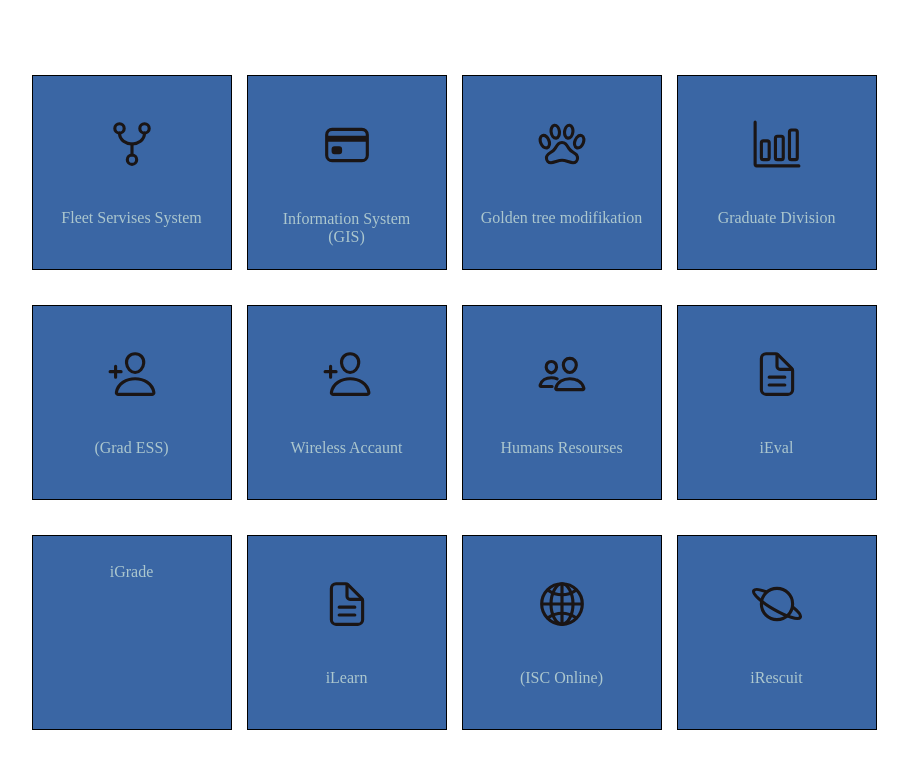
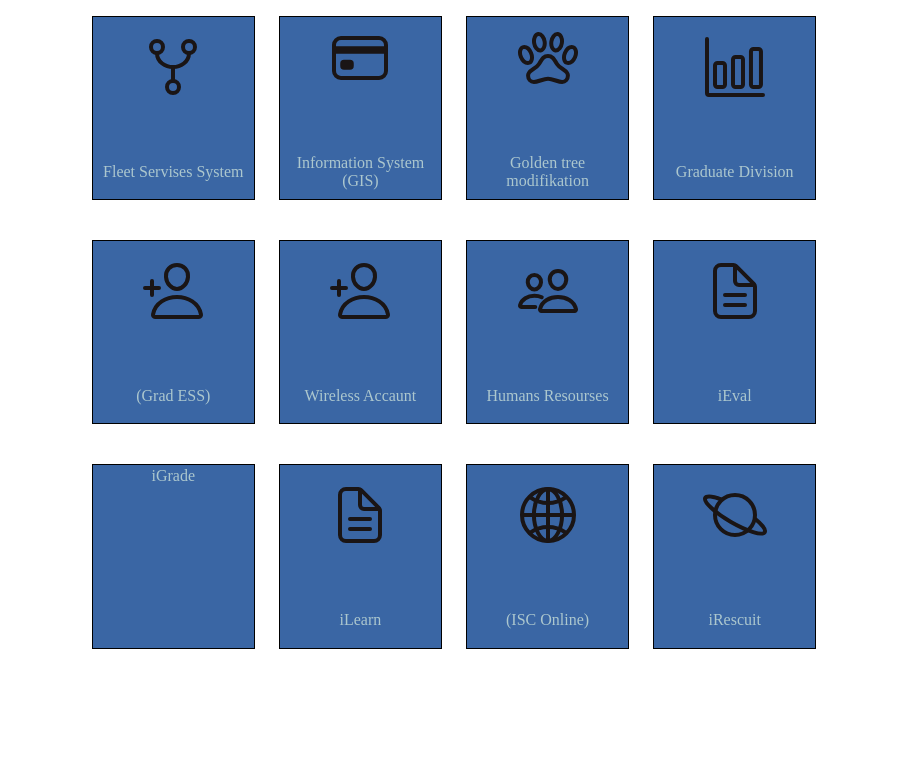
Before and after one commit to Asilbek217/Asilbek217, a plain HTML site: page index.html in a window 1280 px wide. Shown: the whole page, without its empty margins (186-1094 px from the left). Drawn offline with nearby package versions, Linux system fonts and the light colour scheme.

Commit message:
Update style CSS
Qayta ko'rib chiqdim. Kamchiliglarini to'g'irladim va PX ni REM ga o'kazdim.
Mediada oson ishlash uchun.

```diff
--- a/style.css
+++ b/style.css
@@ -6,22 +6,18 @@
 
 body {
   display: flex;
-  align-items: center;
   justify-content: center;
   background-color: #ffff;
-  width: 100vw;
-  height: 100vh;
 }
 
 .container {
   display: grid;
   grid-template-rows: 30% 30% 30% 30%;
-  grid-template-columns: repeat(4, 20%);
+  grid-template-columns: repeat(4, 26%);
   justify-content: center;
-  width: 1000px;
-  height: 650px;
-  row-gap: 35px;
-  column-gap: 15px;
+  row-gap: 2.5rem;
+  column-gap: 1.5rem;
+  padding: 1rem 0;
 }
 
 .item {
@@ -32,19 +28,15 @@ body {
   text-align: center;
   border: 1px solid black;
   background-color: #3a66a4;
-  gap: 40px;
+  gap: 4rem;
   color: rgb(172, 199, 206);
 }
 
 .one {
-  font-size: 50px;
+  font-size: 4rem;
   color: rgb(26, 21, 21);
 }
 
 .other {
-  padding-bottom: 122px;
+  padding-bottom: 10rem;
 }
-
-.error {
-  padding-top: 20px;
-}
```
